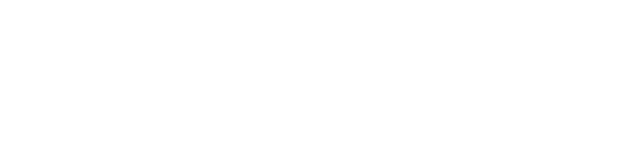
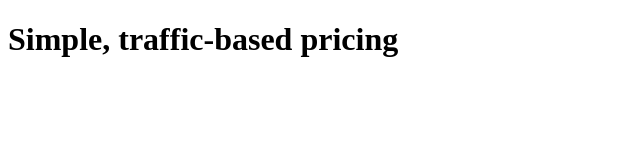
Before and after one commit to AdamHaniff/Interactive-Pricing-Component, a website built with Parcel: page index.html in a window 1280 px wide. Shown: the whole page, without its empty margins (0-640 px from the left). Built offline with nearby package versions, Linux system fonts and the light colour scheme.

Commit message:
Created header__main element in the HTML

```diff
--- a/index.html
+++ b/index.html
@@ -12,5 +12,12 @@
     <title>Interactive Pricing Component</title>
     <script type="module" defer src="./main.js"></script>
   </head>
-  <body></body>
+  <body>
+    <header class="header">
+      <div class="header__text">
+        <h1 class="header__main">Simple, traffic-based pricing</h1>
+        <div class="header__sub-text"></div>
+      </div>
+    </header>
+  </body>
 </html>
```
